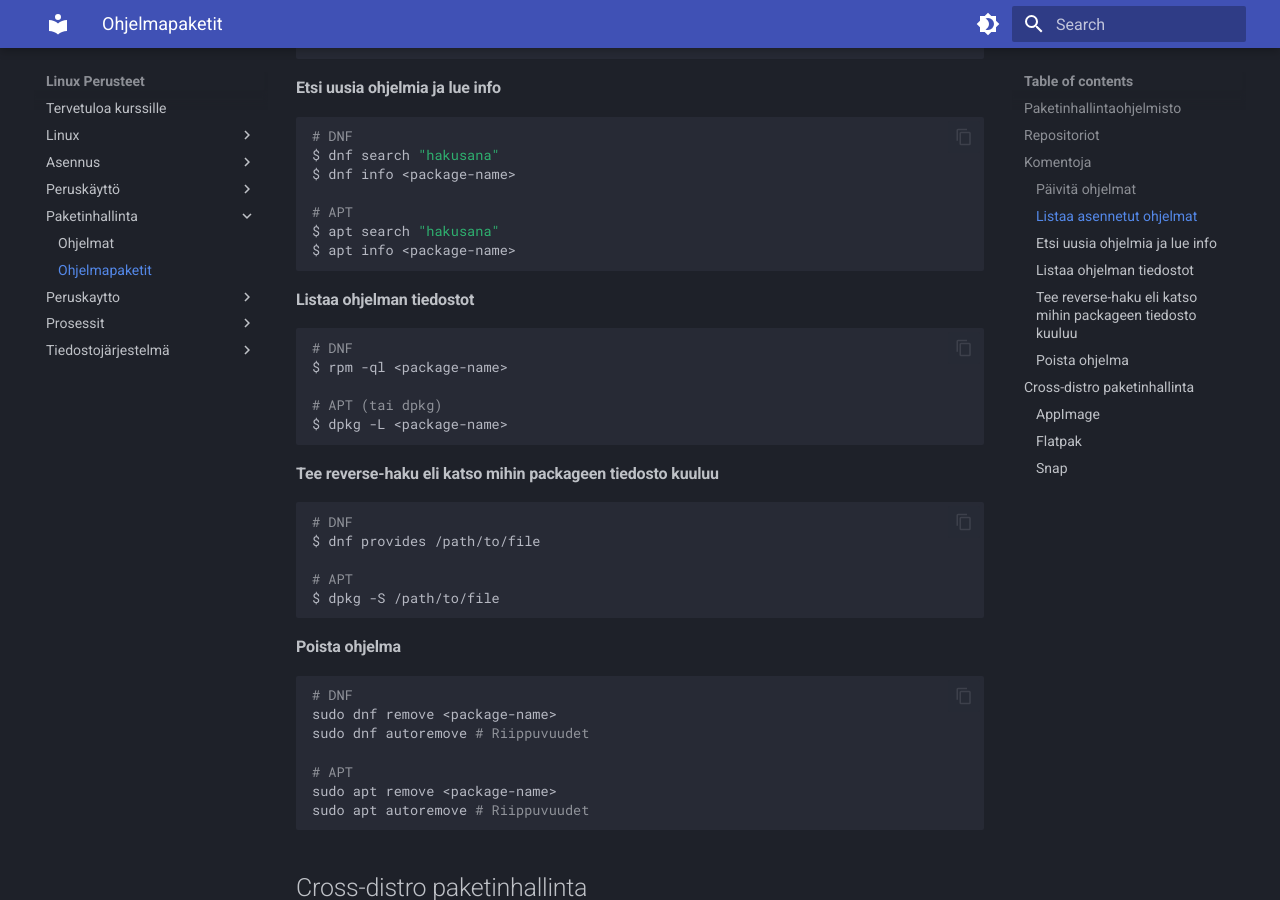
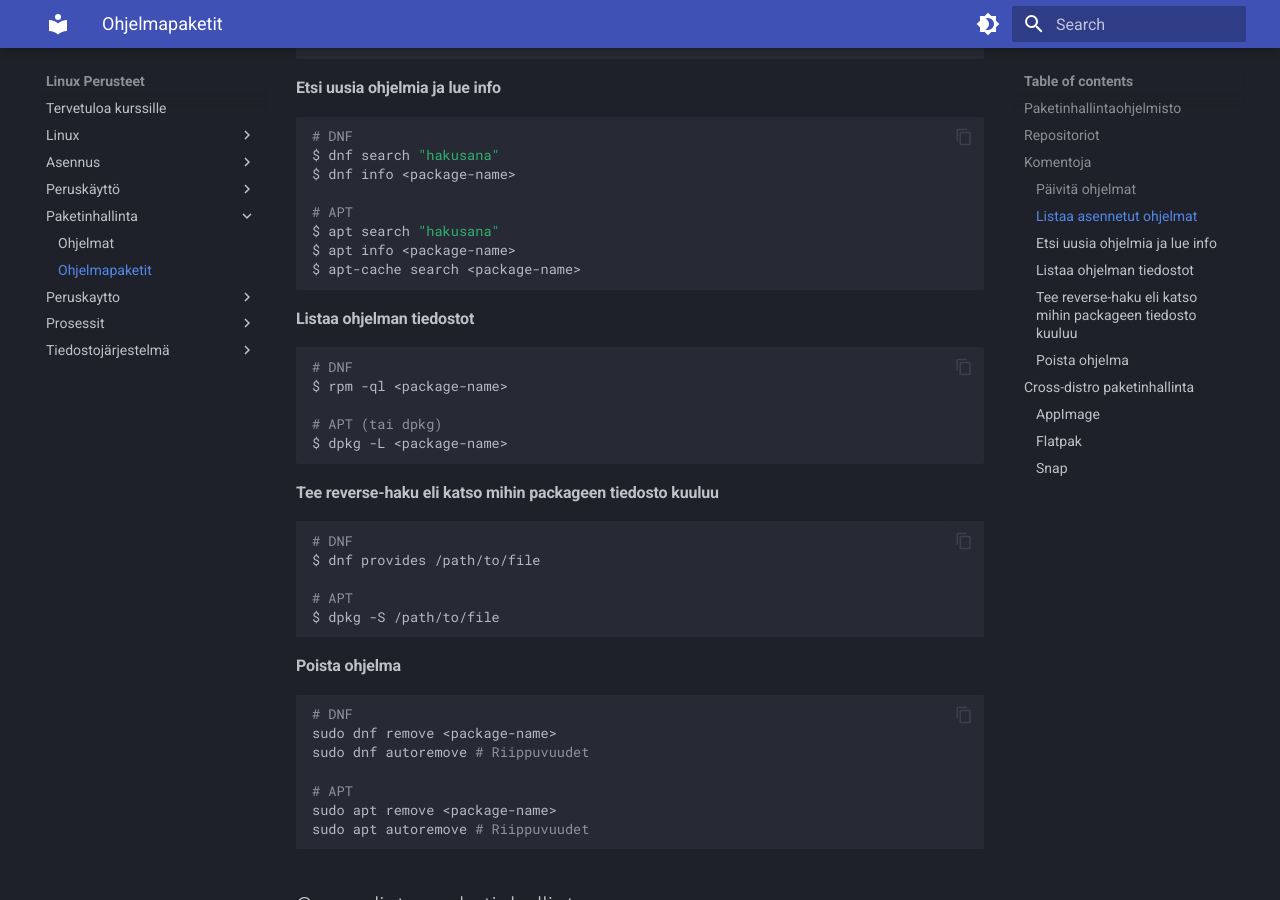
Before and after one commit to sourander/linux-perusteet, an MkDocs documentation site: the page built from docs/paketinhallinta/ohjelmapaketit.md, in a window 1280 px wide and 900 px high, scrolled down 2623 px. Built offline with MkDocs 1.6.1 and Material for MkDocs 9.7.7, drawn with Linux system fonts in a browser that asks for light colours.

Commit message:
Minor additions to packages

````diff
--- a/docs/paketinhallinta/ohjelmapaketit.md
+++ b/docs/paketinhallinta/ohjelmapaketit.md
@@ -1,12 +1,12 @@
 Kuten aiemmassa luvussa todettiin, applikaatiot jaellaan perinteisesti ohjelmapaketteina (eng. package). Tyypillisesti paketit ovat joitakin seuraavista:
 
-| Tiedostopääte          | Kuvaus                                                       |
-| ---------------------- | ------------------------------------------------------------ |
-| .deb                   | Debian-pohjaisten distribuutioiden käyttämä formaatti.       |
-| .rpm                   | Red Hat  -pohjaisten distribuutioiden käyttämä formaatti.    |
-| .pkg.tar.zst           | Arch Linuxin pacmanin käyttämä formaatti.                    |
-| .apk                   | Alpine:n apk:n käyttämä formaatti.                           |
-| .ebuild                | Gentoo:n Portagen käyttämä formaatti.                        |
+| Tiedostopääte          | Kuvaus                                                                                                                                                                                                |
+| ---------------------- | ----------------------------------------------------------------------------------------------------------------------------------------------------------------------------------------------------- |
+| .deb                   | Debian-pohjaisten distribuutioiden käyttämä formaatti.                                                                                                                                                |
+| .rpm                   | Red Hat  -pohjaisten distribuutioiden käyttämä formaatti.                                                                                                                                             |
+| .pkg.tar.zst           | Arch Linuxin pacmanin käyttämä formaatti.                                                                                                                                                             |
+| .apk                   | Alpine:n apk:n käyttämä formaatti.                                                                                                                                                                    |
+| .ebuild                | Gentoo:n Portagen käyttämä formaatti.                                                                                                                                                                 |
 | .tar, .tar.gz, tar.bz2 | Ei varsinaisesti oma formaatti paketeille, mutta osa ohjelmistoista levitetään pakattuina tar-paketteina (tarball), ja macOS:n ekosysteemistä tuttu HomeBrew käyttää tätä formaattia konepellin alla. |
 
 !!! warning
@@ -92,6 +92,7 @@ $ dnf info <package-name>
 # APT
 $ apt search "hakusana"
 $ apt info <package-name>
+$ apt-cache search <package-name>
 ```
 
 #### Listaa ohjelman tiedostot
@@ -205,12 +206,12 @@ Flatpak eristää sovellukset muusta käyttöjärjestelmästä omiin sandboxeihi
 
 Snap-ohjelmaan liittyvät seuraavat termit:
 
-| Termi      | Selitys                                                      |
-| ---------- | ------------------------------------------------------------ |
-| Snap       | Applikaatio-bundle, joka sisältää kaikki tarvittavat riippuvuudet. |
-| Snapd      | Taustalla ajettava daemon eli service, joka huolehtii asennetuista snapeista. |
+| Termi      | Selitys                                                                                                                      |
+| ---------- | ---------------------------------------------------------------------------------------------------------------------------- |
+| Snap       | Applikaatio-bundle, joka sisältää kaikki tarvittavat riippuvuudet.                                                           |
+| Snapd      | Taustalla ajettava daemon eli service, joka huolehtii asennetuista snapeista.                                                |
 | Snap Store | Alusta tai katalogi, joka löytyy [verkosta](https://snapcraft.io/store), ja johon snapit lähetetään käyttäjien ladattaviksi. |
-| Snapcraft  | Ajettavan komennon ja frameworkin nimi.                      |
+| Snapcraft  | Ajettavan komennon ja frameworkin nimi.                                                                                      |
 
 Snap eristää ohjelmat muusta käyttöjärjestelmästä omiin sandboxeihin:
 
````
Also changed, not shown: docs/paketinhallinta/ohjelmat.md (+12 -8 lines).
